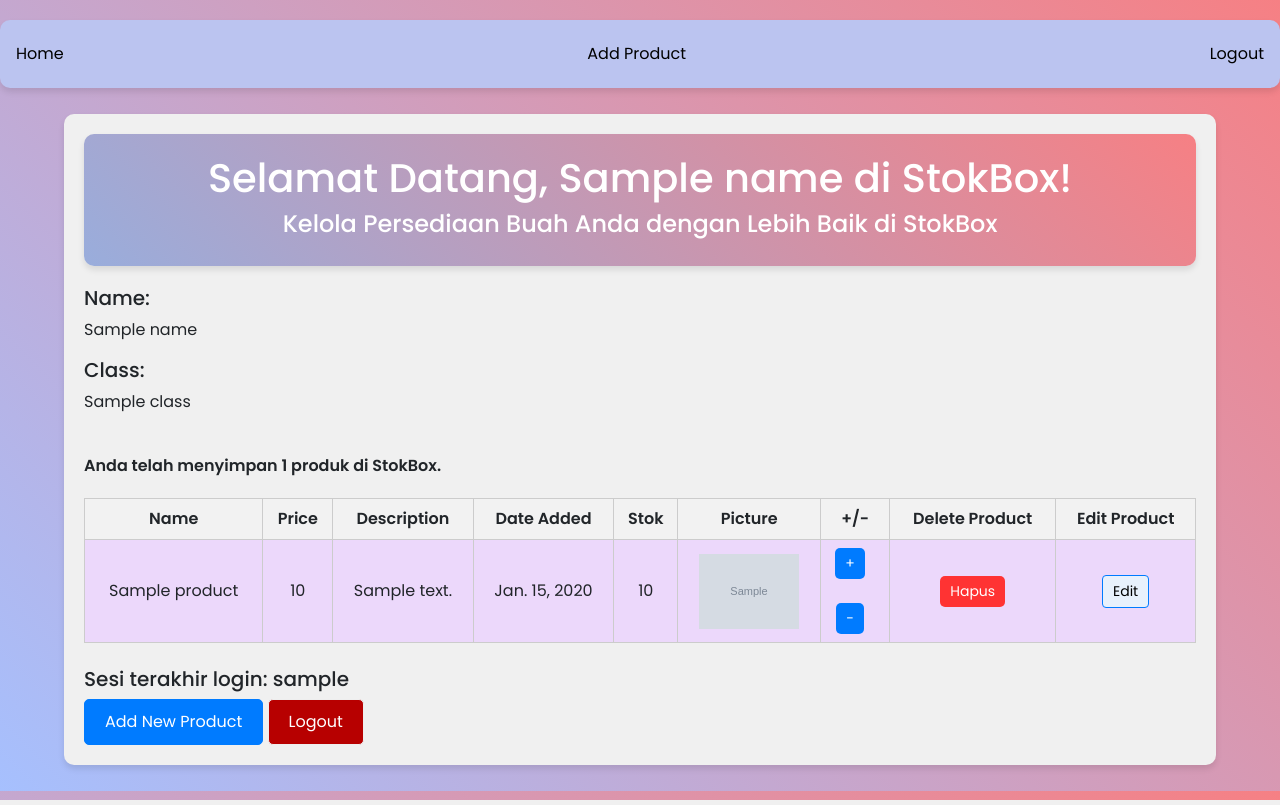
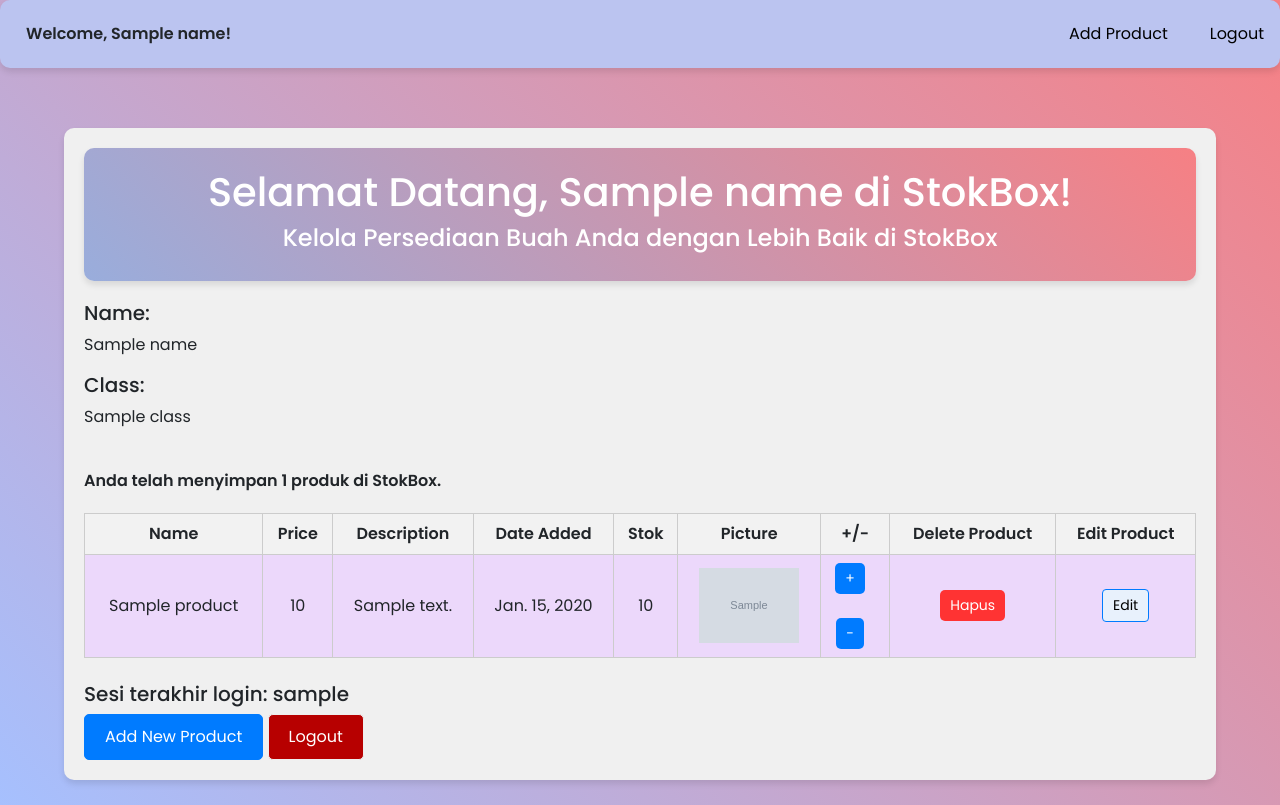
Before and after one commit to clarista/Stokbox, a Django app: template main/templates/main.html in a window 1280 px wide. Run offline with Django 4.2, Linux system fonts and the light colour scheme; tables that the repository leaves empty hold one stand-in row (values such as "Sample post"); the template is opened without the code that fills it: values that come from a table or form of the project are taken from there, most other values are stand-ins (such as "Sample title", 1, 10 or a date in 2020); grey boxes marked "Sample" are stand-in pictures.

Commit message:
update html tugas 5

```diff
--- a/main/templates/main.html
+++ b/main/templates/main.html
@@ -14,6 +14,7 @@
             box-shadow: 0 4px 6px rgba(0, 0, 0, 0.1);
             border-radius: 10px;
             margin: 2% auto;
+            margin-top: 60px;
         }
 
         body {
@@ -35,18 +36,34 @@
         }
 
         .navbar {
+            position: sticky;
+            top: 0;
+            width: 100%;
+            z-index: 100;
             font-family: Poppins, sans-serif;
             overflow: hidden;
             background-color: #bbc4f0;
             box-shadow: 0 4px 6px rgba(0, 0, 0, 0.1);
             border-radius: 10px;
-            margin: 20px 0;
+            margin: 0;
+            display: flex;
+            justify-content: space-between; /* Mengatur ruang antara elemen di dalam navbar */
+            align-items: center; /* Pusatkan vertikal */
+        }
+
+        .navbar-left {
+            float: left; /* Mengatur elemen ke kiri */
+            margin-left: 10px; /* Memberikan jarak dari kiri */
+        }
+
+
+        .navbar-right {
+            display: flex;
+            gap: 10px; /* Jarak antara tombol-tombol */
         }
 
         .navbar a {
             font-family: Poppins, sans-serif;
-            float: left;
-            display: block;
             color: black;
             text-align: center;
             padding: 14px 16px;
@@ -59,10 +76,14 @@
             background-color: transparent;
         }
 
-
         .navbar a.active {
             background-color: #d4b4e7;
             color: white;
+        }
+
+        .nav-buttons {
+            display: flex;
+            gap: 10px; /* Jarak antara tombol-tombol */
         }
 
         table {
@@ -119,10 +140,15 @@
 </head>
 <body>
 <div class="navbar">
-    <a href="{% url 'main:show_main' %}">Home</a>
-    <a href="{% url 'main:create_product' %}">Add Product</a>
-    <a href="{% url 'main:logout' %}" style="float:right">Logout</a>
+    <div class="navbar-left">
+        <a><b>Welcome, {{ name }}!</b></a>
+    </div>
+    <div class="navbar-right">
+        <a href="{% url 'main:create_product' %}">Add Product</a>
+        <a href="{% url 'main:logout' %}">Logout</a>
+    </div>
 </div>
+
 <div class="container">
 <header>
     <h1>Selamat Datang, {{name}} di StokBox!</h1>
```
